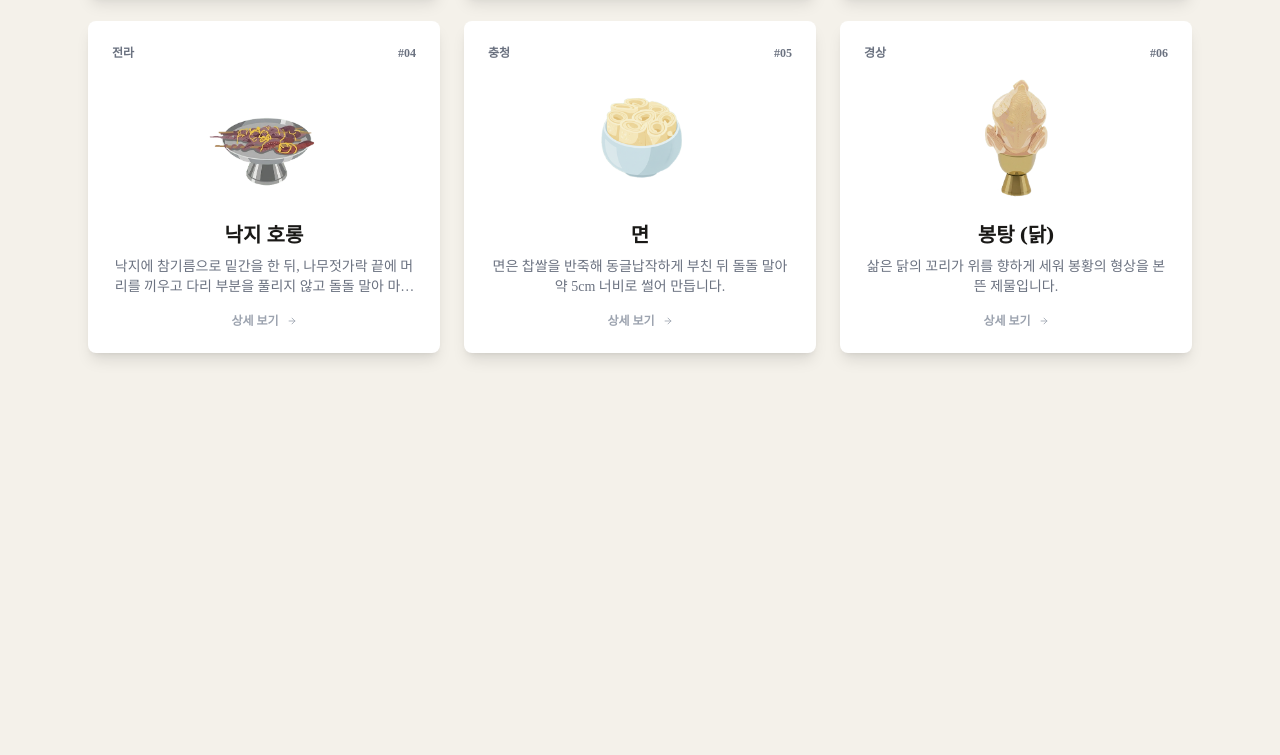
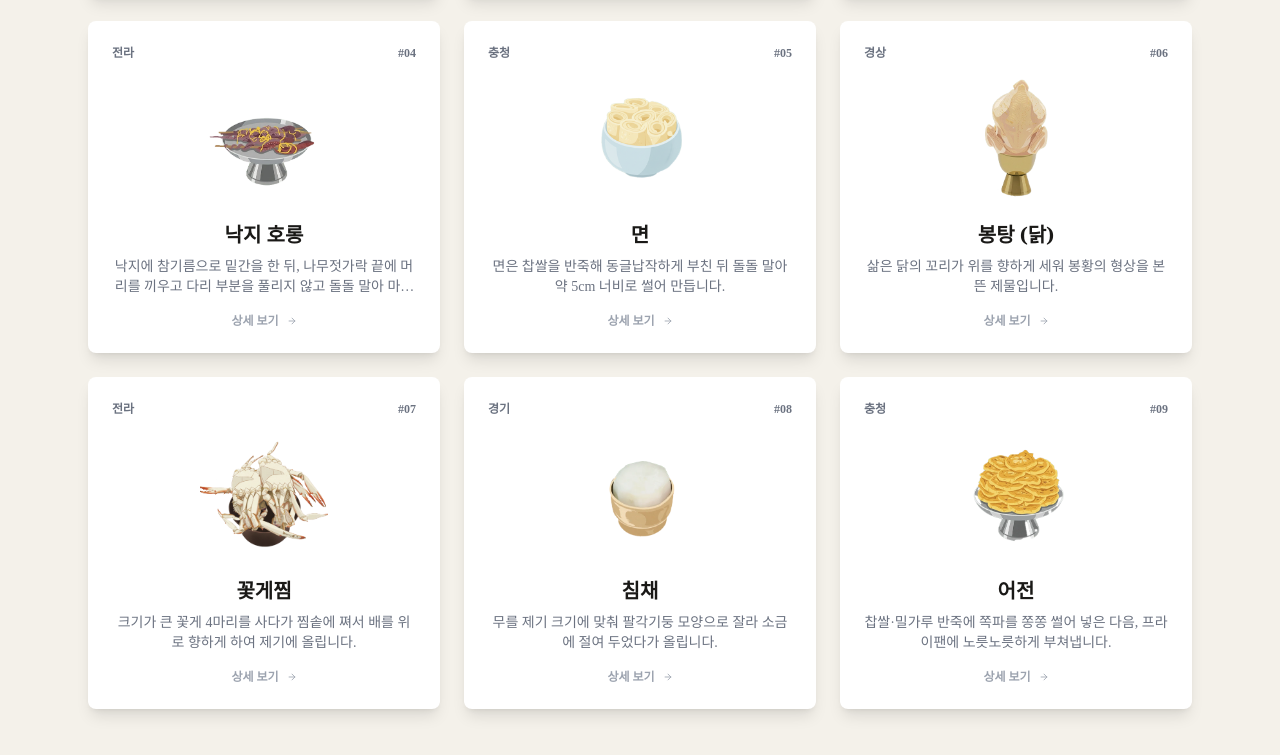
Before and after one commit to hyori23/JMD, a website: page index.html in a window 1280 px wide. Shown: the part 3870-4625 px from the top of the page. Before the commit the page ends 4303 px from the top, so only its background shows below. Drawn offline with nearby package versions, Linux system fonts and the light colour scheme; a web font is replaced by a local one.

Commit message:
특이제물 조금 추가

```diff
--- a/js/app.js
+++ b/js/app.js
@@ -290,6 +290,27 @@ const GALLERY_ITEMS = [
     image: "bongtang.webp",
     region: "경상",
     desc: "삶은 닭의 꼬리가 위를 향하게 세워 봉황의 형상을 본뜬 제물입니다.",
+  },
+  {
+    id: 7,
+    name: "꽃게찜",
+    image: "fge.webp",
+    region: "전라",
+    desc: " 크기가 큰 꽃게 4마리를 사다가 찜솥에 쪄서 배를 위로 향하게 하여 제기에 올립니다.",
+  },
+  {
+    id: 8,
+    name: "침채",
+    image: "chimchae.webp",
+    region: "경기",
+    desc: "  무를 제기 크기에 맞춰 팔각기둥 모양으로 잘라 소금에 절여 두었다가 올립니다.",
+  },
+  {
+    id: 9,
+    name: "어전",
+    image: "eojeok.webp",
+    region: "충청",
+    desc: " 찹쌀·밀가루 반죽에 쪽파를 쫑쫑 썰어 넣은 다음, 프라이팬에 노릇노릇하게 부쳐냅니다. ",
   },
 ];
 
--- a/style/style.scss
+++ b/style/style.scss
@@ -5,6 +5,9 @@
 }
 @import url("https://fonts.googleapis.com/css2?family=Gowun+Batang&display=swap");
 
+h1 {
+  line-height: 200%;
+}
 /* 컬러 */
 $color-bg: #f4f1ea;
 $color-wood-dark: #3e2723;
```
Also changed, not shown: style/style.css.
